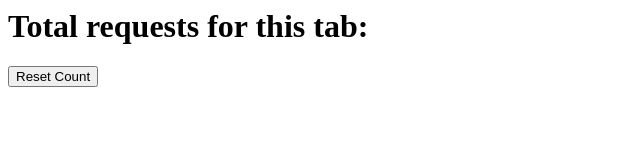
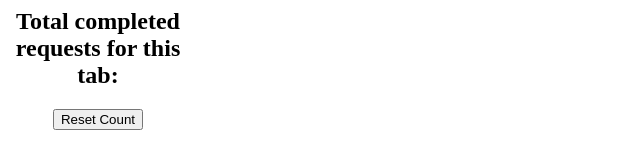
Before and after one commit to stopnoanime/jetbrains-chrome-extension, a website with bundled scripts: page src/popup.html in a window 1280 px wide. Shown: the whole page, without its empty margins (0-640 px from the left). Built offline with nearby package versions, Linux system fonts and the light colour scheme; no server answers.

Commit message:
Style the popup

```diff
--- /dev/null
+++ b/src/popup.css
@@ -0,0 +1,4 @@
+body {
+    width: 180px;
+    text-align: center;
+}
--- a/src/popup.html
+++ b/src/popup.html
@@ -1,10 +1,12 @@
 <html>
+<head>
+  <link rel="stylesheet" href="popup.css">
+</head>
+<body>
+  <h2>Total completed requests for this tab:</h1>
+  <h2 id="request-display"></h2>
+  <button id="reset-button">Reset Count</button>
 
-<body>
-  <h1>Total requests for this tab:</h1>
-  <h2 id="request-display"></h2>
-
-  <button id="reset-button">Reset Count</button>
   <script src="utils.js" type="module"></script>
   <script src="popup.js" type="module"></script>
 </body>
```
